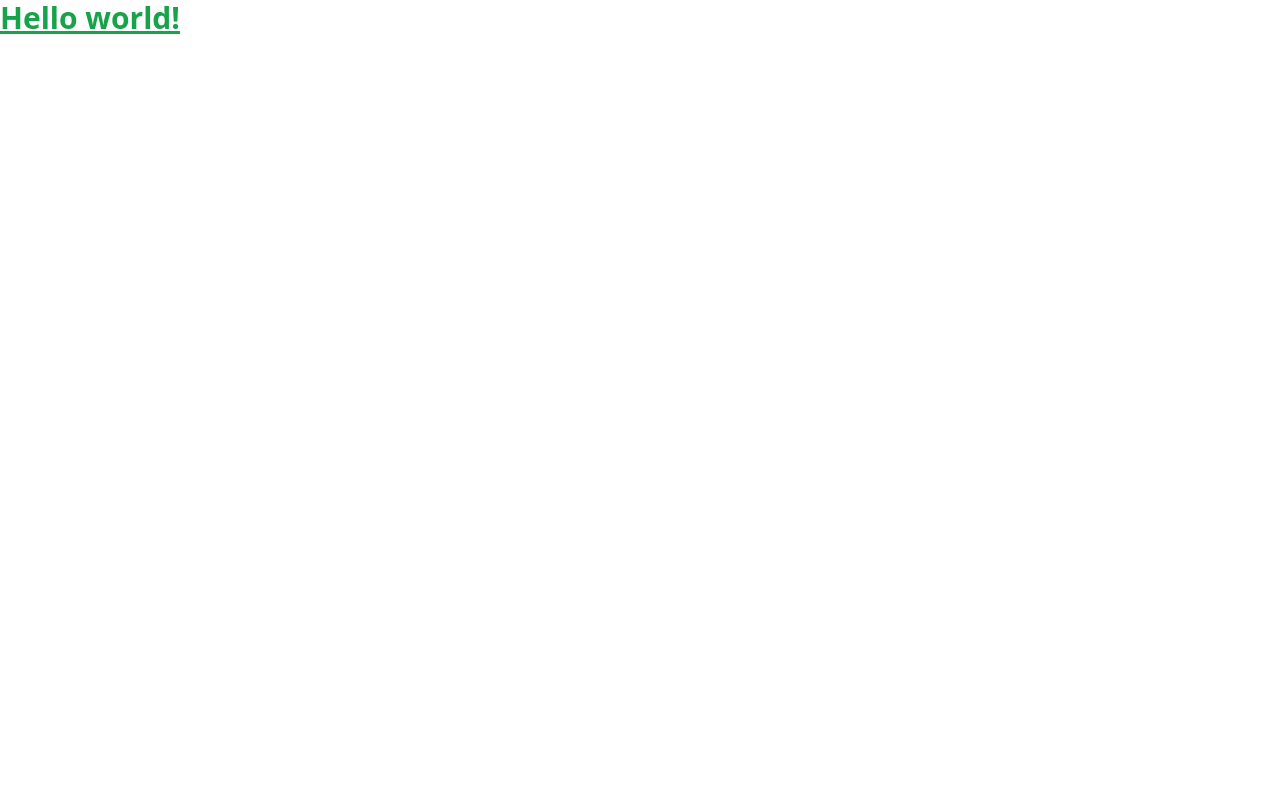
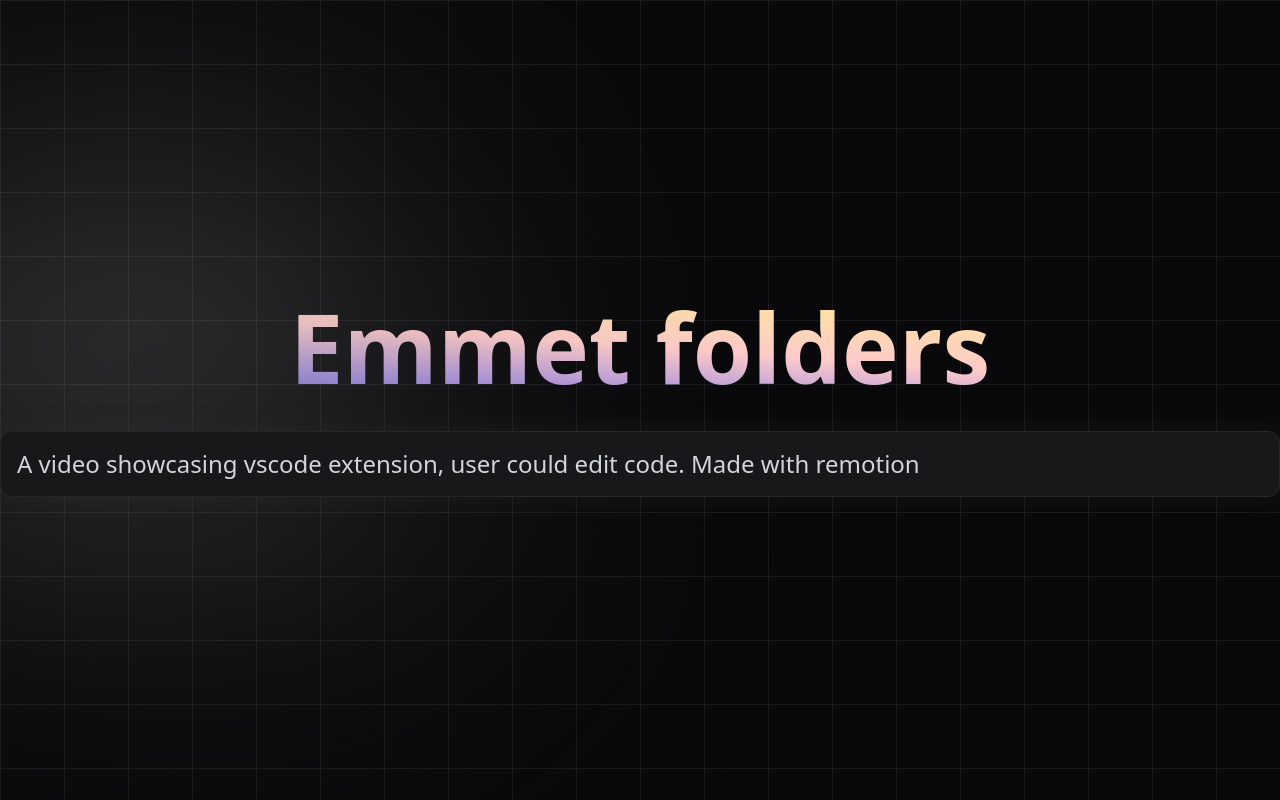
Before and after one commit to xavimondev/fs-emmet, an Astro site in the folder landing/: page / in a window 1280 px wide. Built offline with nearby package versions, Linux system fonts and the light colour scheme; Astro itself is replaced by a stand-in of ours.

Commit message:
add initial landing

```diff
--- a/landing/src/pages/index.astro
+++ b/landing/src/pages/index.astro
@@ -1,3 +1,7 @@
+---
+import '../styles/index.css'
+---
+
 <html lang='en'>
   <head>
     <meta charset='utf-8' />
@@ -6,7 +10,32 @@
     <meta name='generator' content={Astro.generator} />
     <title>Astro</title>
   </head>
-  <body>
-    <h1 class='text-3xl font-bold underline text-green-600'>Hello world!</h1>
+  <body class='bg-background overflow-hidden'>
+    <div
+      class='absolute inset-0 -z-10 h-full w-full bg-[linear-gradient(to_right,#8882_1px,transparent_1px),linear-gradient(to_bottom,#8882_1px,transparent_1px)] bg-[size:4rem_4rem]'
+    >
+    </div>
+    <section class='grid place-content-center min-h-dvh'>
+      <div class='absolute w-[480px] h-64 top-[30%] -left-24 opacity-40 filter blur-[140px] z-0'>
+        <div class='relative'>
+          <div class='rounded-full h-64 w-full bg-white'></div><div
+            class='absolute top-32 left-24 rounded-full h-64 w-full bg-[#323233]'
+          >
+          </div>
+        </div>
+      </div>
+      <h1
+        class='text-transparent bg-clip-text bg-gradient-to-tr from-indigo-500 via-red-200 to-yellow-200 text-6xl font-extrabold sm:text-8xl sm:leading-[5.5rem] text-center mb-10'
+      >
+        Emmet folders
+      </h1>
+      <div
+        class='size-full p-4 border rounded-xl border-zinc-800 bg-[#18181B] drop-shadow-[0_0_12px_rgba(49,49,49,0.35)] hover:border-zinc-600 transition-colors duration-300 ease-in-out hide md:block md:w-[900px] xl:w-[1280px]'
+      >
+        <p class='text-gray-300 text-2xl'>
+          A video showcasing vscode extension, user could edit code. Made with remotion
+        </p>
+      </div>
+    </section>
   </body>
 </html>
--- /dev/null
+++ b/landing/src/styles/index.css
@@ -0,0 +1,3 @@
+:root {
+  --background: 240 10% 3.9%;
+}
--- a/landing/tailwind.config.mjs
+++ b/landing/tailwind.config.mjs
@@ -2,7 +2,11 @@
 export default {
 	content: ['./src/**/*.{astro,html,js,jsx,md,mdx,svelte,ts,tsx,vue}'],
 	theme: {
-		extend: {},
+		extend: {
+			colors: {
+				background: 'hsl(var(--background))'
+			}
+		},
 	},
 	plugins: [],
 }
```
